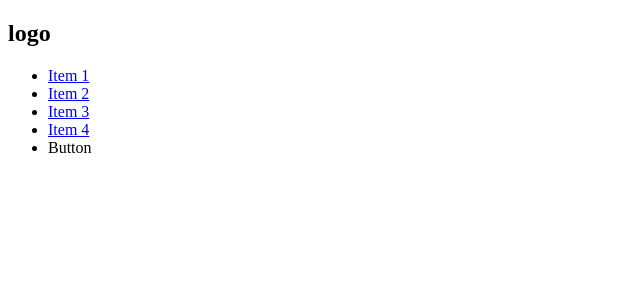
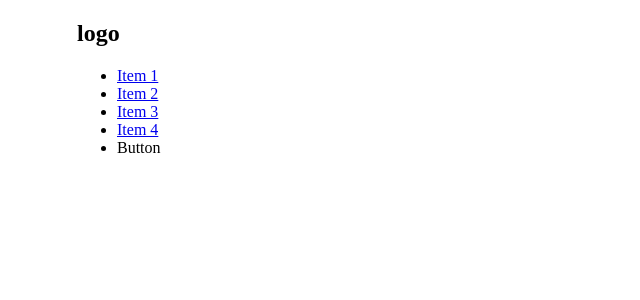
Before and after one commit to diphokoo/Fronf-end-test, a Vue app: page / in a window 1280 px wide. Shown: the top 300 px of the page, without its empty margins (0-640 px from the left). Built offline with nearby package versions, Linux system fonts and the light colour scheme.

Commit message:
body layout

```diff
--- a/src/sass/layout/_layout.scss
+++ b/src/sass/layout/_layout.scss
@@ -0,0 +1,6 @@
+// body margin
+$bMargin: 0 66px 0 77px;
+
+body {
+    margin: $bMargin;
+}
--- a/src/sass/main.css
+++ b/src/sass/main.css
@@ -0,0 +1,3 @@
+body {
+  margin: 0 66px 0 77px;
+}/*# sourceMappingURL=main.css.map */
```
Also changed, not shown: 1 other file (tests, documents, lock files or other folders).
